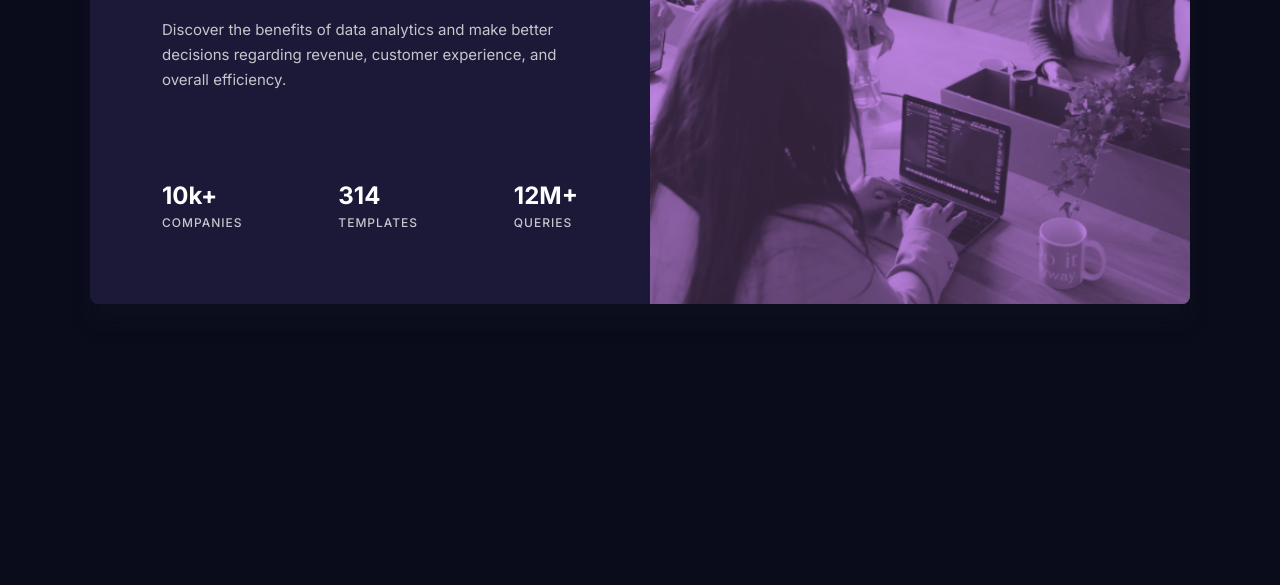
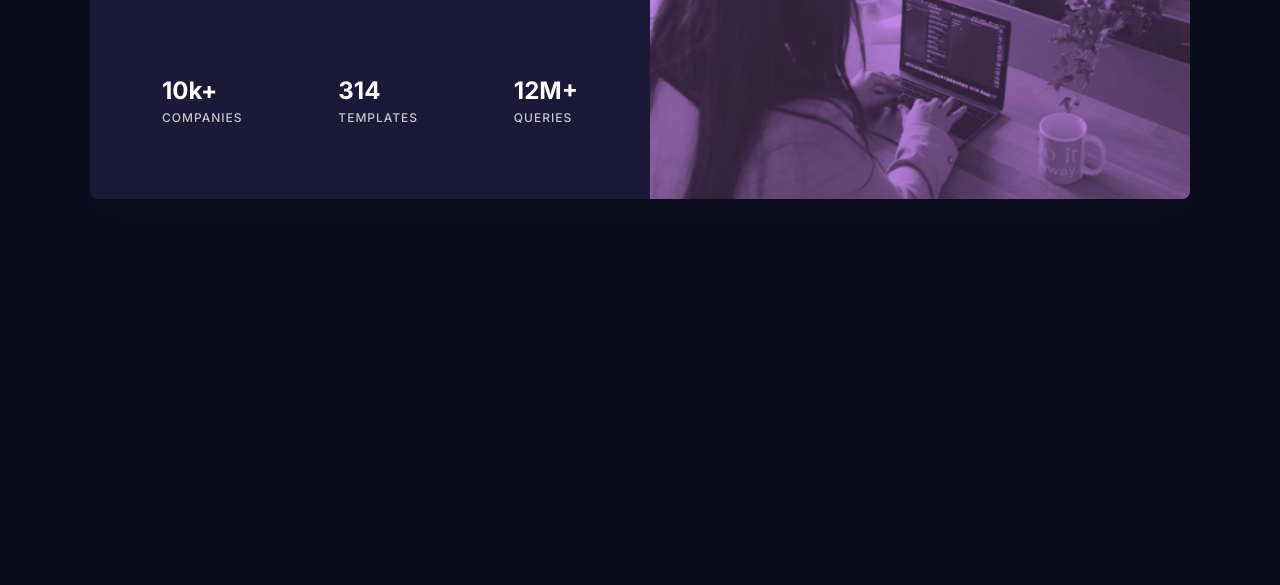
Before and after one commit to norman02/stats-preview-card-component, a plain HTML site: page index.html in a window 1280 px wide. Shown: the part 457-1042 px from the top of the page. After the commit the page ends 833 px from the top, so only its background shows below. Drawn offline with Linux system fonts and the light colour scheme.

Commit message:
adjust top margin on desktop display

```diff
--- a/sass/_desktop.scss
+++ b/sass/_desktop.scss
@@ -2,7 +2,7 @@
     body {
         main {
             flex-direction: row-reverse;
-            margin: 22% auto;
+            margin: toRem(177) auto;
             max-width: toRem(1100);
 
             .image-container {
```
Also changed, not shown: css/main.css, 1 other file.
